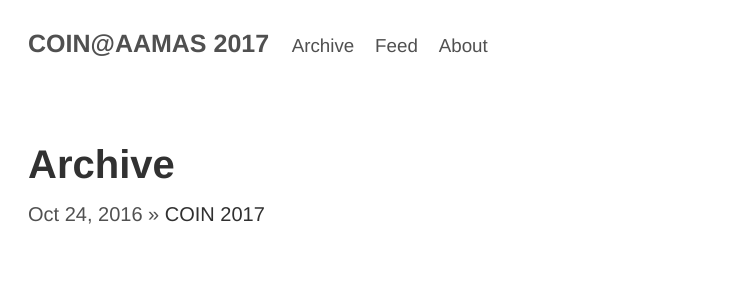
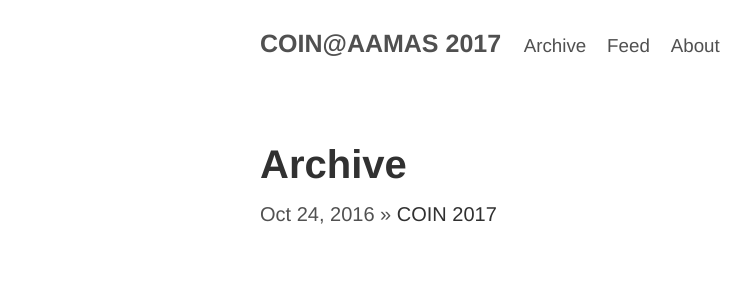
Before and after one commit to coin-workshop/coin-2017, a Jekyll site: the page built from archive.html, in a window 1280 px wide. Shown: the top 300 px of the page, without its empty margins (0-754 px from the left). Built offline with Jekyll 4.4.1, drawn with Linux system fonts in a browser that asks for light colours.

Commit message:
Changing configurations.

```diff
--- a/css/style.scss
+++ b/css/style.scss
@@ -102,7 +102,7 @@
 code {
   //padding: .25em .5em;
   font-size: 85%;
-  width: 50%;
+  width: 5px;
 }
 
 pre {
@@ -173,7 +173,7 @@
 //   -- centers page content
 
 .container {
-  width: 100%;//38rem;
+  width: 38rem;
   padding-left:  1rem;
   padding-right: 1rem;
   margin-left:  auto;
```
